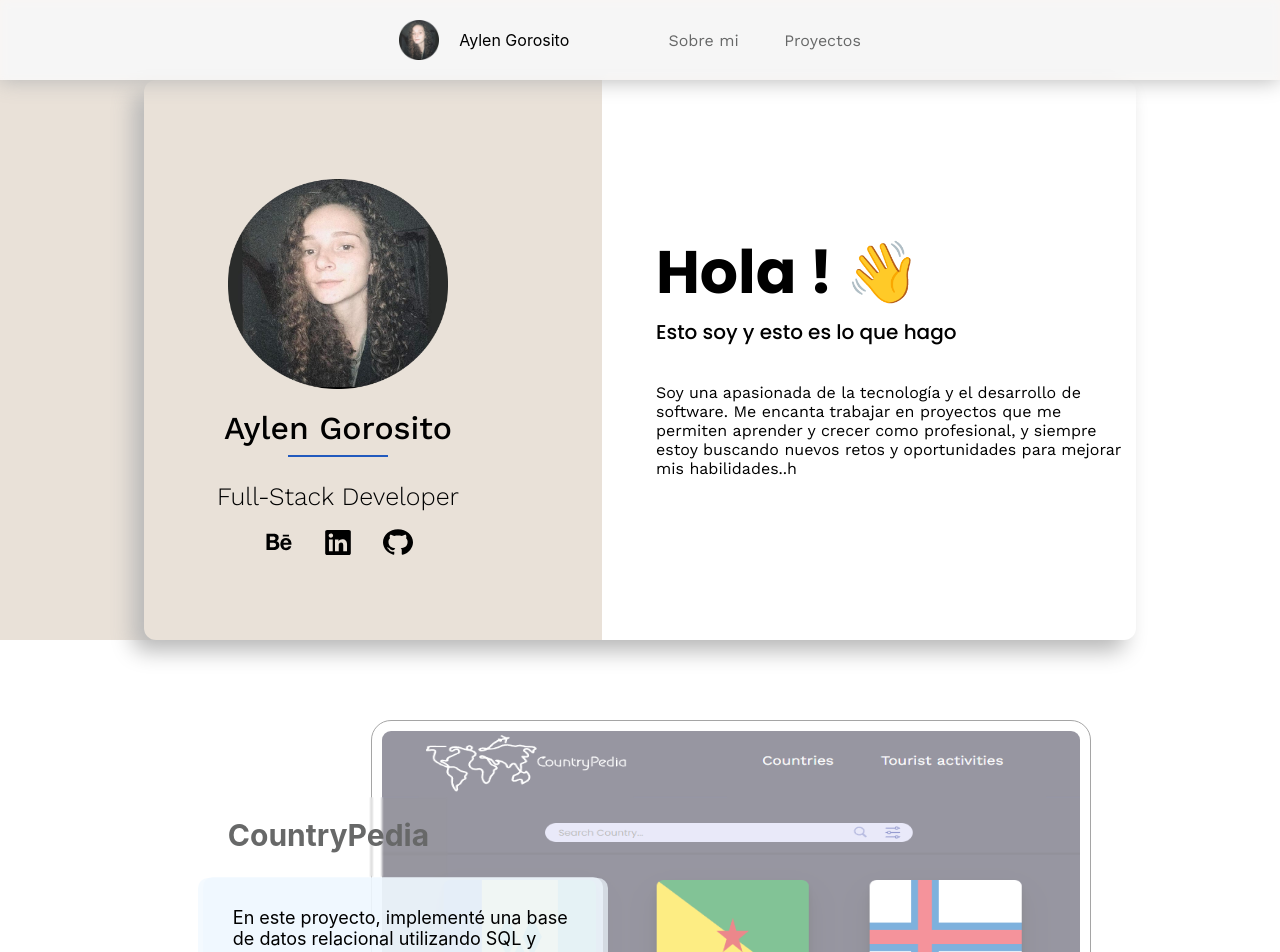
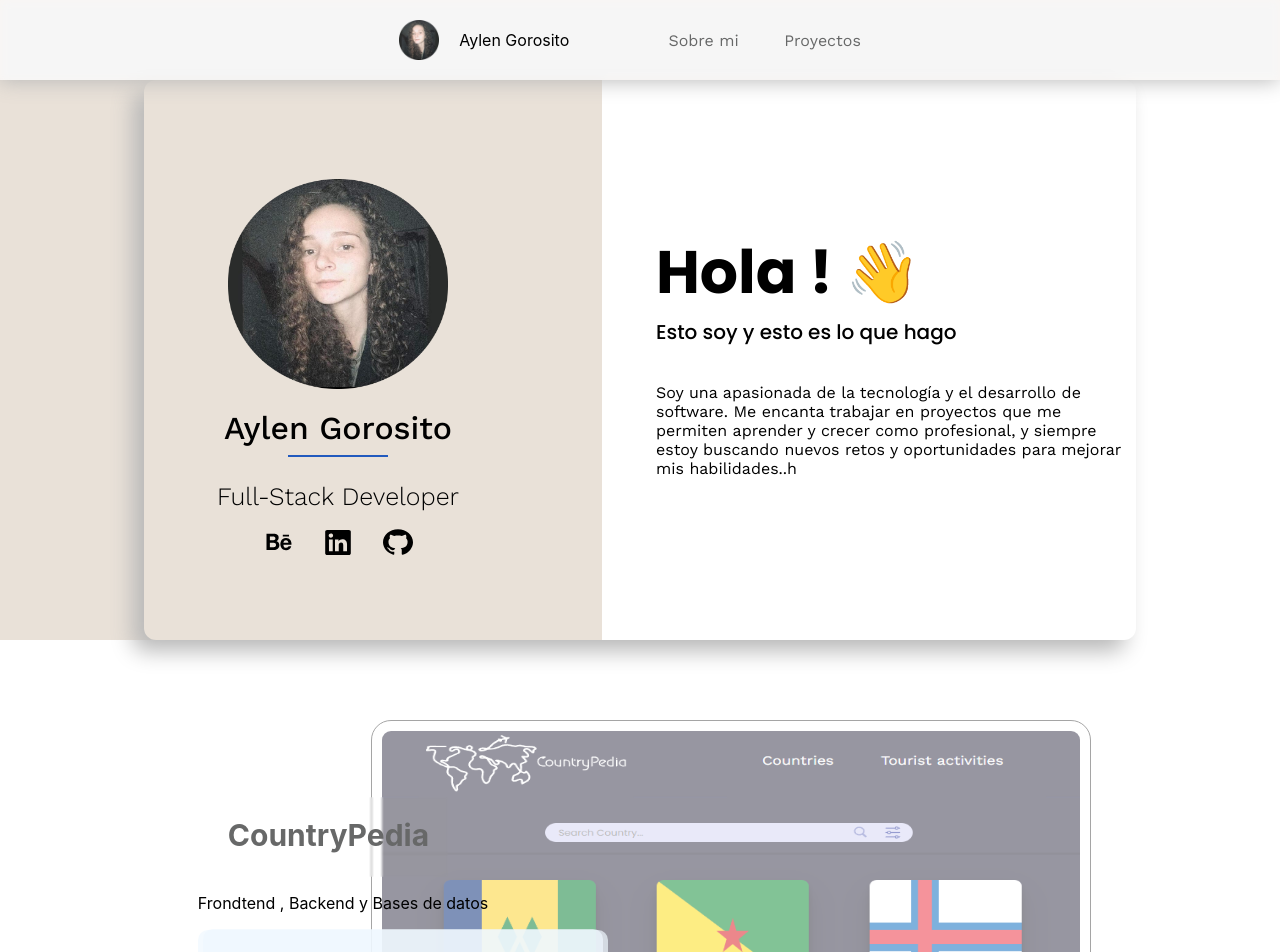
Before and after one commit to AylenGorosito313/portfolio, a React (Vite) app: page / in a window 1280 px wide. Shown: the top 952 px of the page. Built offline with nearby package versions, Linux system fonts and the light colour scheme.

Commit message:
Update Cards.jsx

```diff
--- a/src/components/Cards/Cards.jsx
+++ b/src/components/Cards/Cards.jsx
@@ -16,7 +16,7 @@ function Cards({ titulo, tecno, parrafo, img, link }) {
                 <p className="title-proyect">{titulo}</p>
               </a>
             </div>
-            {/* <p className="p-proyect">{tecno}</p> */}
+            <p className="p-proyect">{tecno}</p>
             <div className="style-text">
               <div className="div-parrafo">
                 <p className="parrafo-proyecto ">{parrafo}</p>
```
